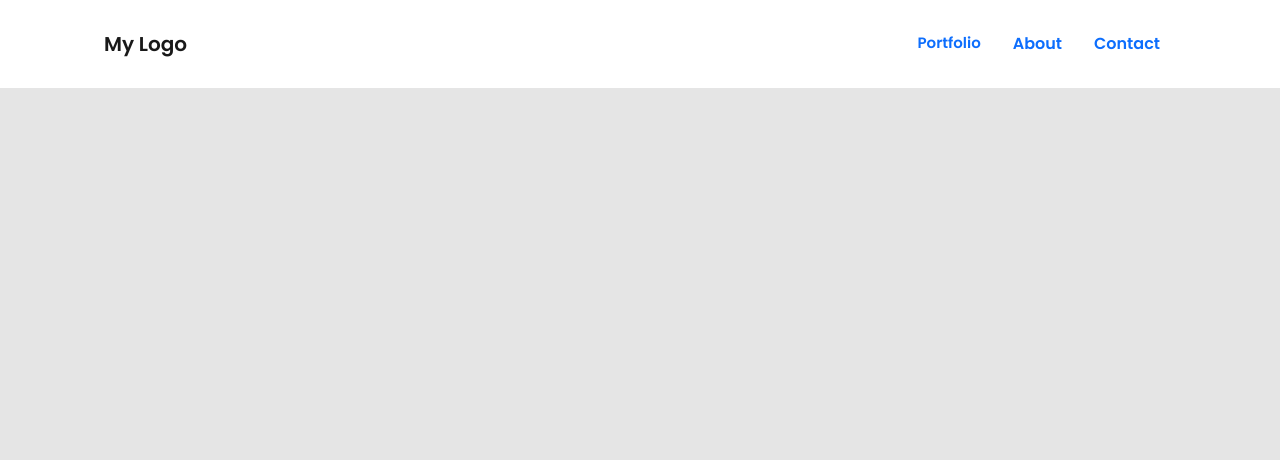
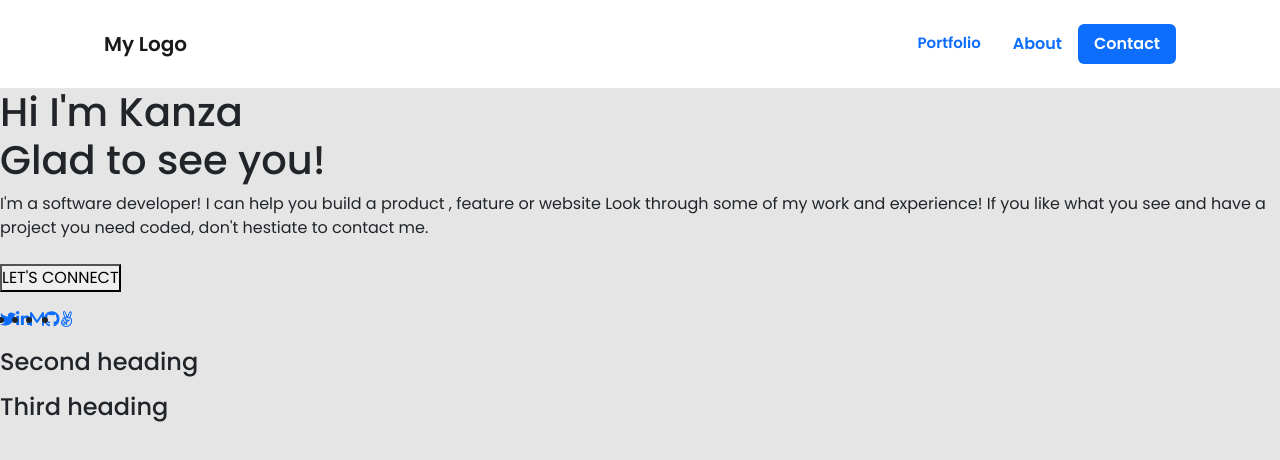
Before and after one commit to KanzaTahreem/Bootstrap-Portfolio, a website: page index.html in a window 1280 px wide. Drawn offline with nearby package versions, Linux system fonts and the light colour scheme.

Commit message:
Add introduction section

```diff
--- a/index.html
+++ b/index.html
@@ -23,21 +23,125 @@
           <div>
             <a href="#" class="navbar-brand logo">My Logo</a>
           </div>
-          <ul class="nav">
+          <ul class="nav nav-pills" id="navbar-menu">
             <li class="nav-item menu">
-              <a class="nav-link active" aria-current="page" href="#"
+              <a class="nav-link active" aria-current="page" href="#Portfolio"
                 >Portfolio</a
               >
             </li>
             <li class="nav-item">
-              <a class="nav-link" href="#">About</a>
+              <a class="nav-link" href="#About">About</a>
             </li>
             <li class="nav-item">
-              <a class="nav-link" href="#">Contact</a>
+              <a class="nav-link" href="#Contact">Contact</a>
             </li>
           </ul>
         </nav>
       </header>
+
+      <main>
+        <div
+          data-bs-spy="scroll"
+          data-bs-target="#navbar-menu"
+          data-bs-offset="0"
+          class="scrollspy-example"
+          tabindex="0"
+        >
+          <section class="row headline d-flex flex-column">
+            <div class="col">
+              <h1 id="Portfolio">Hi I'm Kanza <br />Glad to see you!</h1>
+            </div>
+            <div class="col mb-4">
+              <p class="supporting-text m-0">
+                I'm a software developer! I can help you build a product ,
+                feature or website Look through some of my work and experience!
+                If you like what you see and have a project you need coded,
+                don't hestiate to contact me.
+              </p>
+            </div>
+            <div class="col">
+              <button class="p-0 connect mb-3" type="button" title="connect">
+                LET'S CONNECT
+              </button>
+            </div>
+            <div class="col">
+              <ul class="social-icons d-flex p-0">
+                <li>
+                  <a
+                    class="icons"
+                    href="https://twitter.com/kanza_tahreem"
+                    target="_blank"
+                    rel="noopener"
+                  >
+                    <i
+                      class="fa-brands fa-twitter icon"
+                      aria-hidden="true"
+                      title="Twitter"
+                    ></i
+                    ><span class="fa-sr-only">Twitter</span>
+                  </a>
+                </li>
+                <li>
+                  <a
+                    class="icons"
+                    href="https://www.linkedin.com/in/kanza-tahreem/"
+                    target="_blank"
+                    rel="noopener"
+                    ><i
+                      class="fa-brands fa-linkedin-in icon"
+                      aria-hidden="true"
+                      title="Linkedin"
+                    ></i
+                    ><span class="fa-sr-only">LinkedIn</span>
+                  </a>
+                </li>
+                <li>
+                  <a
+                    class="icons"
+                    href="mailto:tehreemmsk411@gmail.com"
+                    target="_blank"
+                    rel="noopener"
+                    ><i
+                      class="fa-solid fa-m icon"
+                      aria-hidden="true"
+                      title="Mail"
+                    ></i
+                    ><span class="fa-sr-only">Mail</span>
+                  </a>
+                </li>
+                <li>
+                  <a
+                    class="icons"
+                    href="https://github.com/KanzaTahreem"
+                    target="_blank"
+                    rel="noopener"
+                    ><i
+                      class="fa-brands fa-github icon"
+                      aria-hidden="true"
+                      title="GitHub"
+                    ></i
+                    ><span class="fa-sr-only">Github</span>
+                  </a>
+                </li>
+                <li>
+                  <a class="icons" href="#" target="_blank" rel="noopener"
+                    ><i
+                      class="fa-brands fa-angellist icon"
+                      aria-hidden="true"
+                      title="Angellist"
+                    ></i
+                    ><span class="fa-sr-only">Angellist</span>
+                  </a>
+                </li>
+              </ul>
+            </div>
+          </section>
+          <h4 id="About">Second heading</h4>
+          <p></p>
+          <h4 id="Contact">Third heading</h4>
+          <p></p>
+        </div>
+      </main>
     </div>
     <script
       src="https://cdn.jsdelivr.net/npm/bootstrap@5.2.0/dist/js/bootstrap.bundle.min.js"
```
